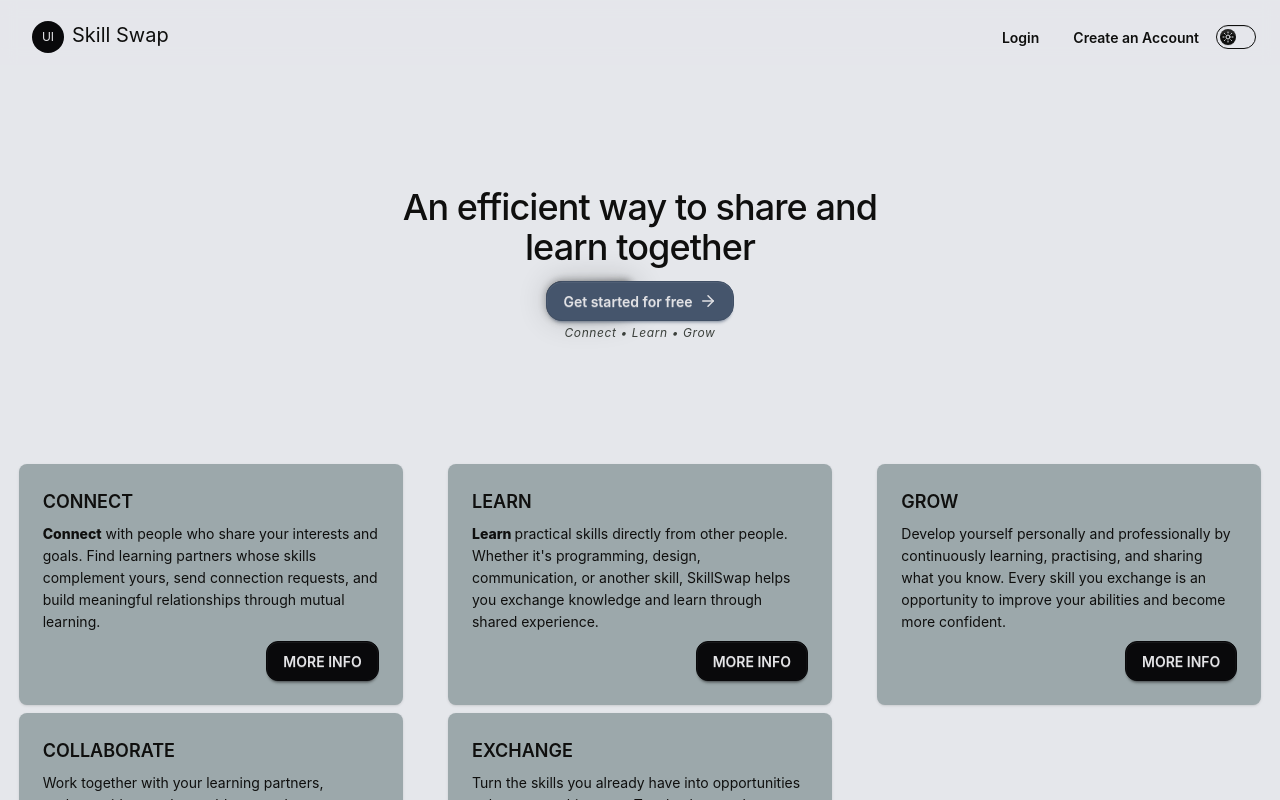
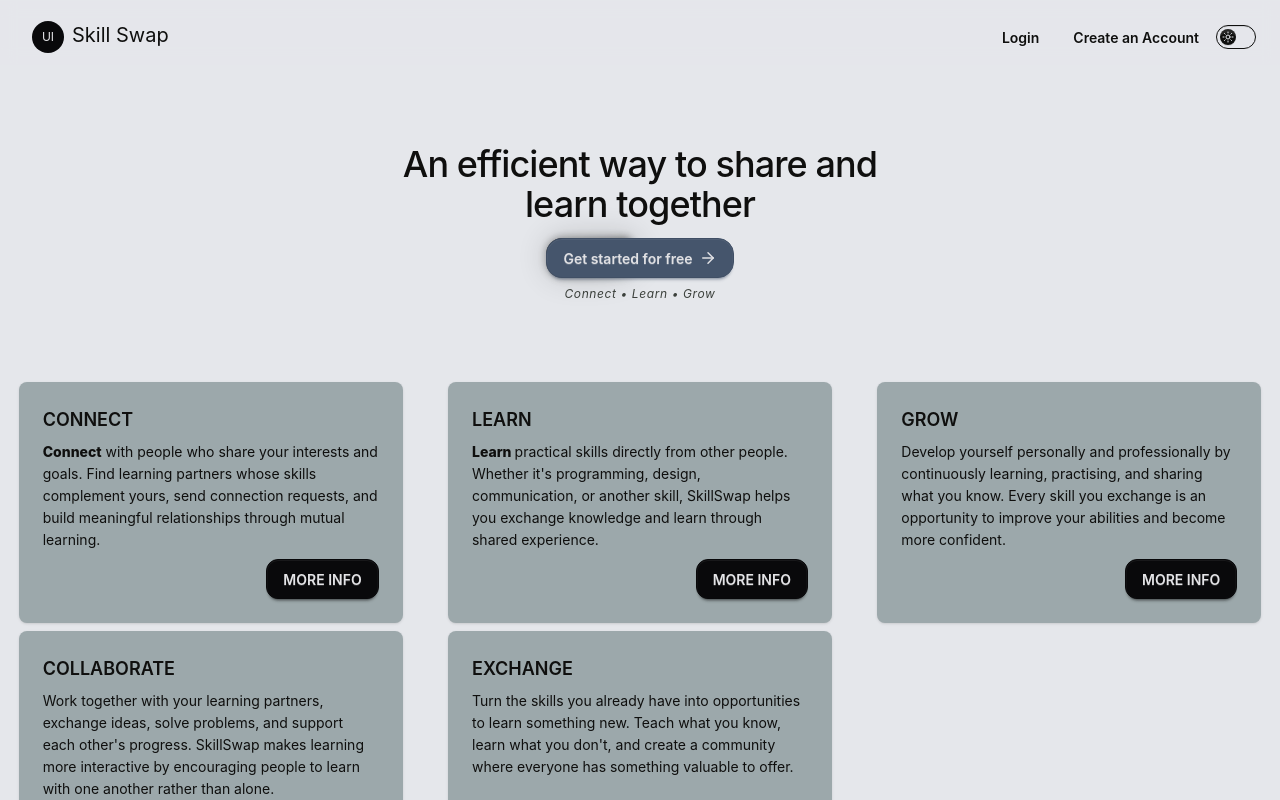
Before and after one commit to Ade12Donald/Skill-Swap, a React (Vite) app in the folder client/: page / in a window 1280 px wide. Shown: the top 800 px of the page. Built offline with nearby package versions, Linux system fonts and the light colour scheme; a web font is replaced by a local one.

Commit message:
feat: improved size

```diff
--- a/client/src/pages/Home.jsx
+++ b/client/src/pages/Home.jsx
@@ -7,7 +7,7 @@ import HomeCard from "../components/HomeCard";
 const Home = () => {
   return (
     <div>
-      <div className=" flex justify-center h-[50vh] flex-col max-w-120 m-auto">
+      <div className=" flex justify-center h-auto mt-20 mb-20 flex-col max-w-120 m-auto">
         <h1 className=" text-center font-medium font-sans text-4xl tracking-tight">
           An efficient way to share and learn together
         </h1>
@@ -18,7 +18,7 @@ const Home = () => {
             </button>
           </div>
         </Link>
-        <p className="text-xs mx-auto mt-1 text-minorTextBlack italic tracking-wider">
+        <p className="text-xs mx-auto mt-2 text-minorTextBlack italic tracking-wider">
           Connect &bull; Learn &bull; Grow
         </p>
       </div>
```
